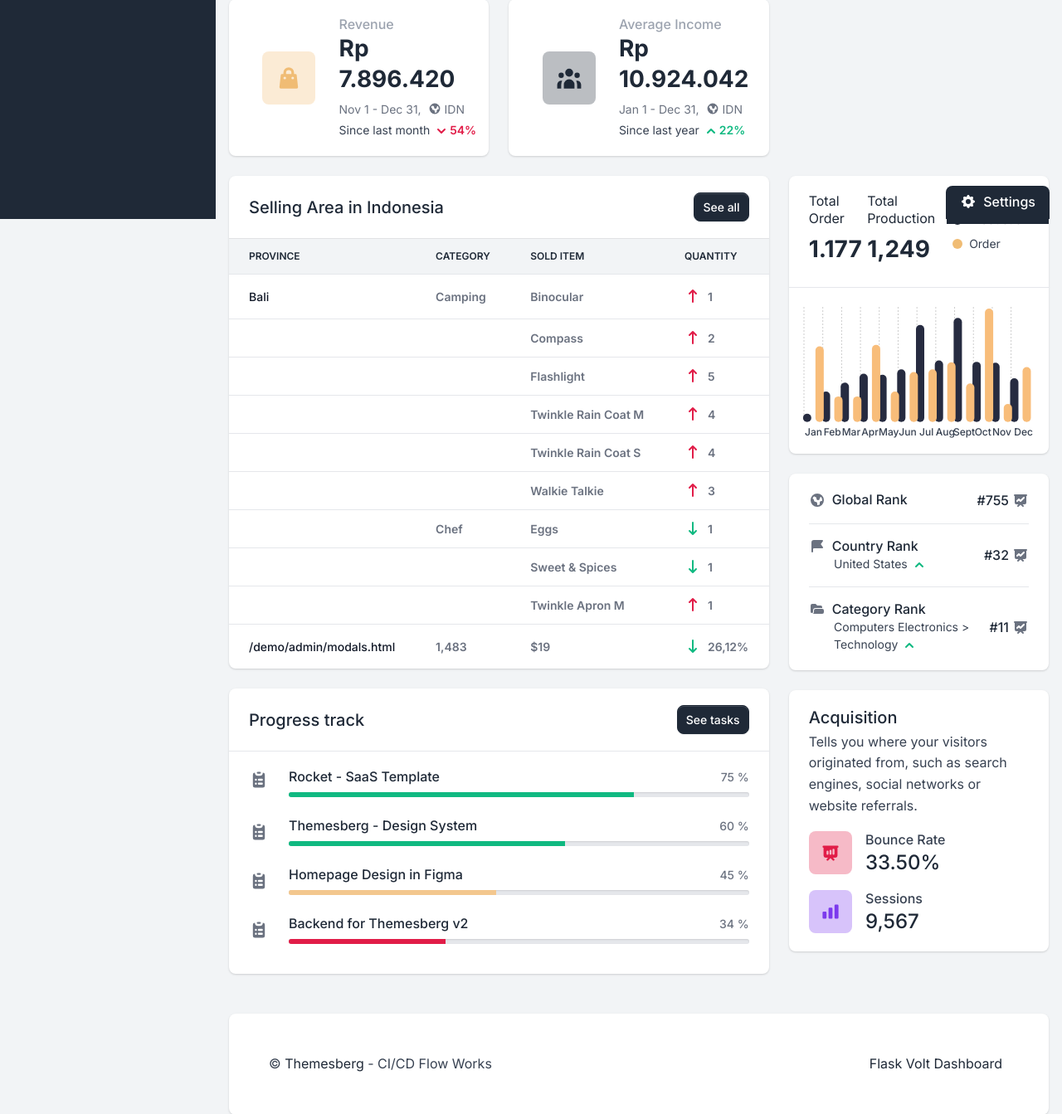
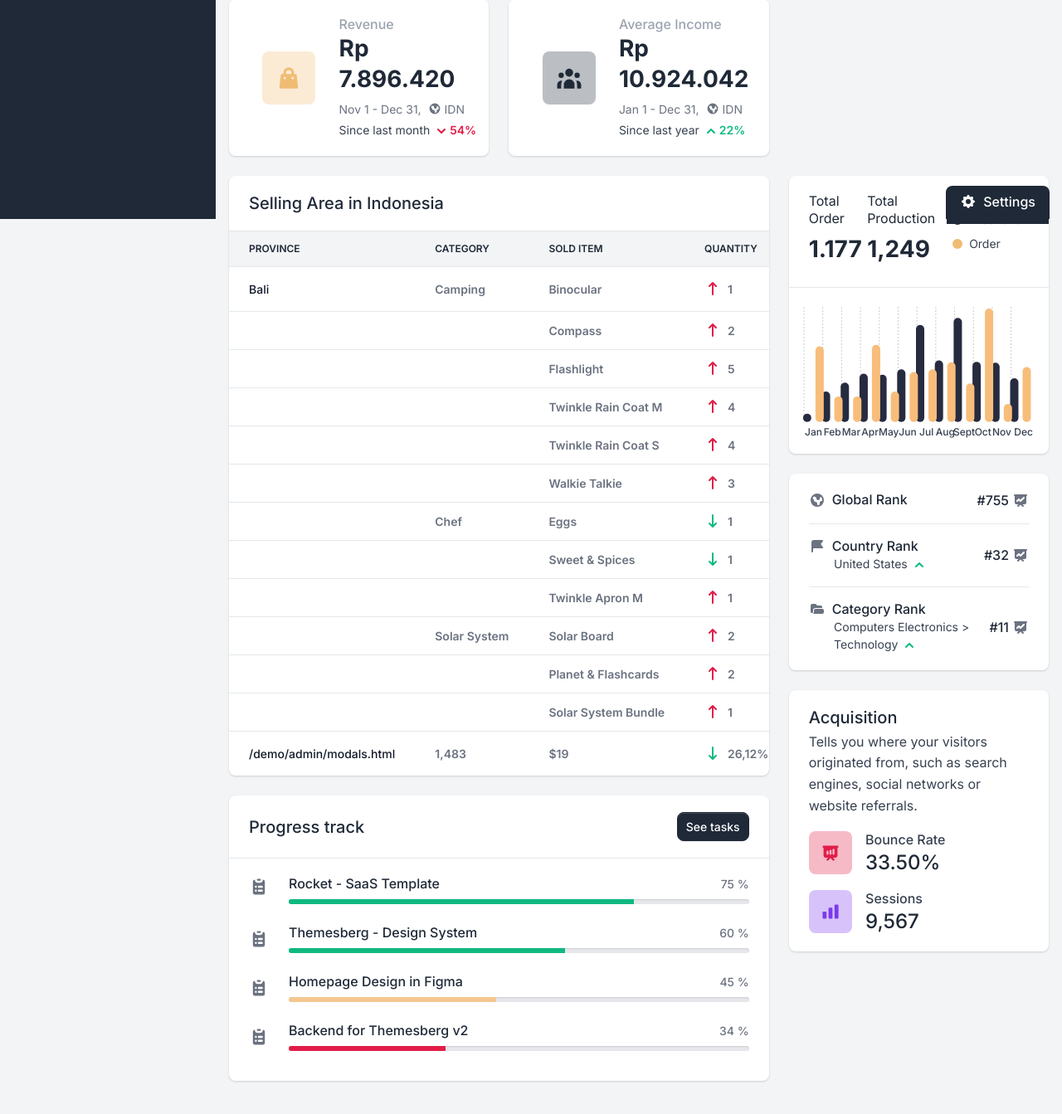
Before and after one commit to renjanay/VoltFlask, a Flask app: page /dashboard.html in a window 1280 px wide. Shown: the part 536-1879 px from the top of the page at 83% size. Run offline with Flask 2, Linux system fonts and the light colour scheme; the visitor is signed in with stand-in values (Sample User, id 1); data comes from the database, SQL or seed files in the repository; parts of the project's set-up code (start-up, migrations or seed data) failed here and were passed over; some libraries are stand-ins or nearby versions.

Commit message:
updated dashboard

```diff
--- a/apps/templates/home/dashboard.html
+++ b/apps/templates/home/dashboard.html
@@ -135,9 +135,10 @@
                                 <div class="col">
                                     <h2 class="fs-5 fw-bold mb-0">Selling Area in Indonesia</h2>
                                 </div>
+                                <!--
                                 <div class="col text-end">
                                     <a href="#" class="btn btn-sm btn-primary">See all</a>
-                                </div>
+                                </div>-->
                             </div>
                         </div>
                         <div class="table-responsive">
@@ -296,6 +297,57 @@
                                     </td>
                                     <td class="fw-bolder text-gray-500">
                                         Twinkle Apron M
+                                    </td>
+                                    <td class="fw-bolder text-gray-500">
+                                        <div class="d-flex">
+                                            <svg class="icon icon-xs text-danger me-2" fill="currentColor" viewBox="0 0 20 20" xmlns="http://www.w3.org/2000/svg"><path fill-rule="evenodd" d="M5.293 7.707a1 1 0 010-1.414l4-4a1 1 0 011.414 0l4 4a1 1 0 01-1.414 1.414L11 5.414V17a1 1 0 11-2 0V5.414L6.707 7.707a1 1 0 01-1.414 0z" clip-rule="evenodd"></path></svg>
+                                            1
+                                        </div>
+                                    </td>
+                                </tr>
+                                <tr>
+                                    <th class="text-gray-900" scope="row">
+
+                                    </th>
+                                    <td class="fw-bolder text-gray-500">
+                                        Solar System
+                                    </td>
+                                    <td class="fw-bolder text-gray-500">
+                                        Solar Board
+                                    </td>
+                                    <td class="fw-bolder text-gray-500">
+                                        <div class="d-flex">
+                                            <svg class="icon icon-xs text-danger me-2" fill="currentColor" viewBox="0 0 20 20" xmlns="http://www.w3.org/2000/svg"><path fill-rule="evenodd" d="M5.293 7.707a1 1 0 010-1.414l4-4a1 1 0 011.414 0l4 4a1 1 0 01-1.414 1.414L11 5.414V17a1 1 0 11-2 0V5.414L6.707 7.707a1 1 0 01-1.414 0z" clip-rule="evenodd"></path></svg>
+                                            2
+                                        </div>
+                                    </td>
+                                </tr>
+                                <tr>
+                                    <th class="text-gray-900" scope="row">
+
+                                    </th>
+                                    <td class="fw-bolder text-gray-500">
+
+                                    </td>
+                                    <td class="fw-bolder text-gray-500">
+                                        Planet & Flashcards
+                                    </td>
+                                    <td class="fw-bolder text-gray-500">
+                                        <div class="d-flex">
+                                            <svg class="icon icon-xs text-danger me-2" fill="currentColor" viewBox="0 0 20 20" xmlns="http://www.w3.org/2000/svg"><path fill-rule="evenodd" d="M5.293 7.707a1 1 0 010-1.414l4-4a1 1 0 011.414 0l4 4a1 1 0 01-1.414 1.414L11 5.414V17a1 1 0 11-2 0V5.414L6.707 7.707a1 1 0 01-1.414 0z" clip-rule="evenodd"></path></svg>
+                                            2
+                                        </div>
+                                    </td>
+                                </tr>
+                                <tr>
+                                    <th class="text-gray-900" scope="row">
+
+                                    </th>
+                                    <td class="fw-bolder text-gray-500">
+
+                                    </td>
+                                    <td class="fw-bolder text-gray-500">
+                                        Solar System Bundle
                                     </td>
                                     <td class="fw-bolder text-gray-500">
                                         <div class="d-flex">
```
